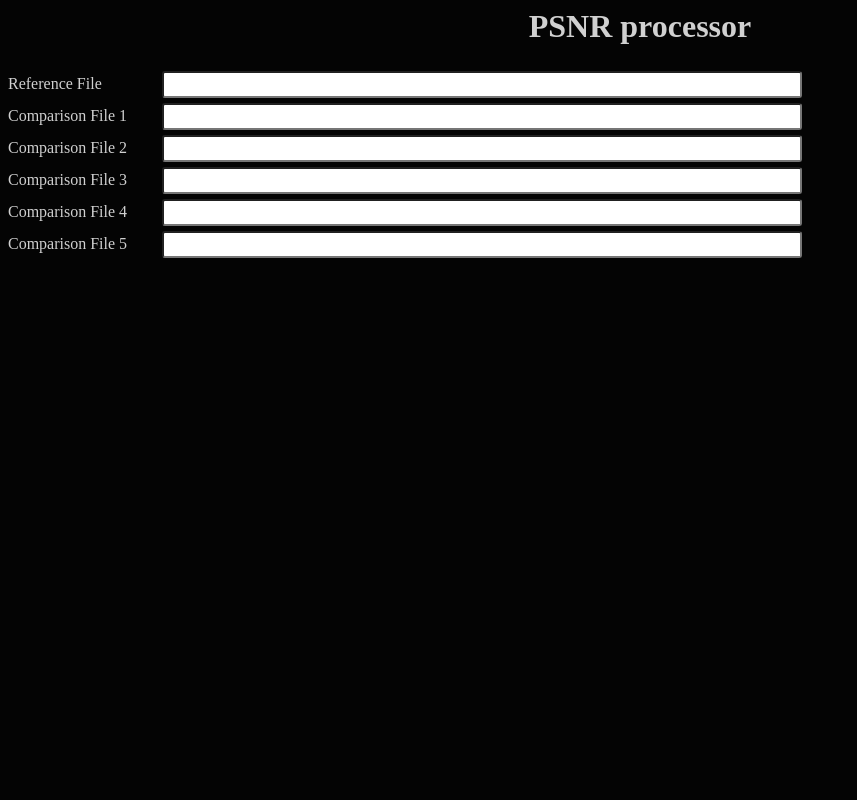
After one commit to MarcAntoine-Arnaud/wisual, a Flask app: page /psnr in a window 1280 px wide. The commit adds this page. Shown: the whole page, without its empty margins (0-857 px from the left). Run offline with Flask 2, Linux system fonts and the light colour scheme.

Commit message:
add a new page with psnr measure

```diff
--- a/wisual/static/css/main.css
+++ b/wisual/static/css/main.css
@@ -3,3 +3,23 @@ body{
 	background-color: #040404;
 	color: #d0d0d0;
 }
+
+a{
+	text-decoration: none;
+	color:#fff !important;
+}
+
+.form div{
+	padding-top: 5px;
+}
+
+.form div label{
+	width: 150px;
+	display: inline-block;
+}
+
+.form div input{
+	border-radius: 3px;
+	padding: 4px;
+	width: 50vw;
+}
--- a/wisual/templates/index.html
+++ b/wisual/templates/index.html
@@ -5,5 +5,8 @@
 </head>
 <body>
   <center><h1>Wisual</h1></center>
+  <ul>
+  	<li><a href="/psnr">PSNR</a></li>
+  </ul>
 </body>
 </html>
--- /dev/null
+++ b/wisual/templates/psnr.html
@@ -0,0 +1,35 @@
+<html>
+<head>
+  <title>Wisual - psnr</title>
+  <link href={{url_for('static', filename='css/main.css')}} rel="stylesheet" type="text/css" />
+</head>
+<body>
+  <center><h1>PSNR processor</h1></center>
+  <div class="form">
+    <div>
+      <label>Reference File</label>
+      <input type="text" autocomplete="on"/>
+    </div>
+    <div>
+      <label>Comparison File 1</label>
+      <input type="text" autocomplete="on"/>
+    </div>
+    <div>
+      <label>Comparison File 2</label>
+      <input type="text" autocomplete="on"/>
+    </div>
+    <div>
+      <label>Comparison File 3</label>
+      <input type="text" autocomplete="on"/>
+    </div>
+    <div>
+      <label>Comparison File 4</label>
+      <input type="text" autocomplete="on"/>
+    </div>
+    <div>
+      <label>Comparison File 5</label>
+      <input list="file">
+    </div>
+  </div>
+</body>
+</html>
--- a/wisual/views.py
+++ b/wisual/views.py
@@ -5,3 +5,7 @@ from flask import render_template
 @g_app.route("/")
 def index():
 	return render_template('index.html')
+
+@g_app.route("/psnr")
+def computePsnr():
+	return render_template('psnr.html')
```
